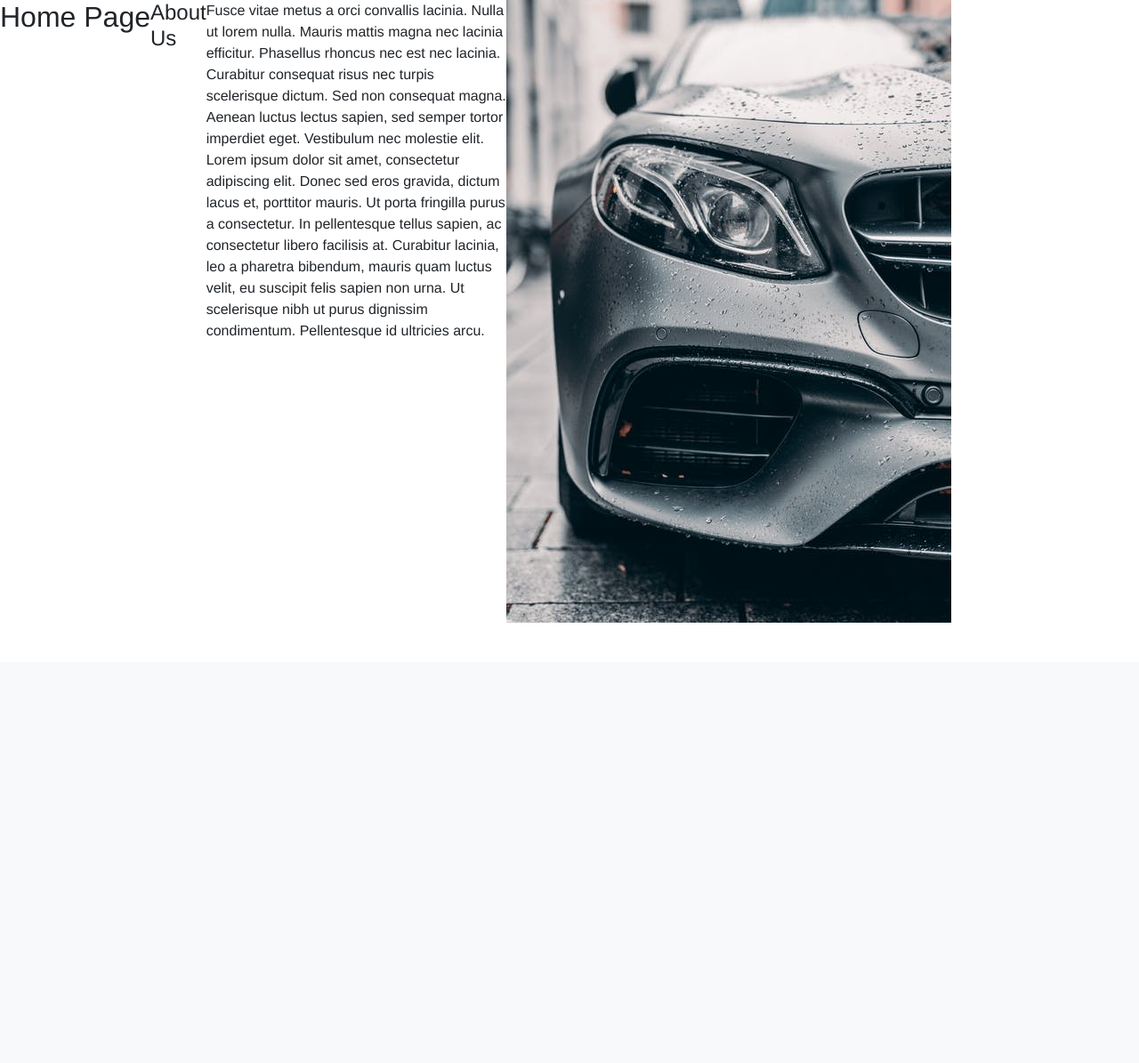
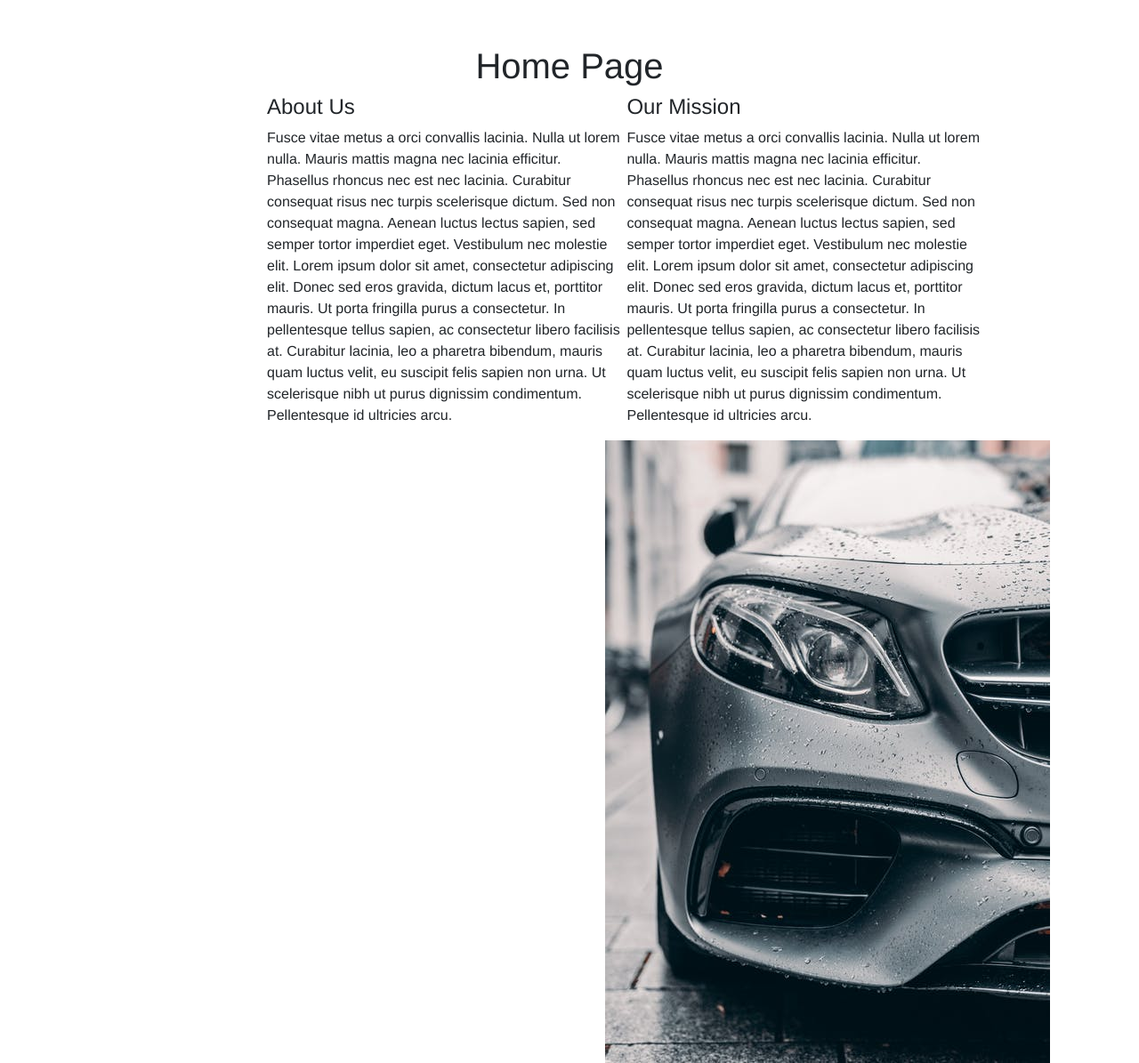
Before and after one commit to kaloyan03/Django-Project-Cars, a Django app: page / in a window 1280 px wide. Shown: the part 56-1251 px from the top of the page at 89% size. Before the commit the page ends 756 px from the top, so only its background shows below. Run offline with Django 4.2, Linux system fonts and the light colour scheme; some libraries are stand-ins or nearby versions.

Commit message:
Added style to the home page and list cars, also added functionality in cart page by which when you haven't rented a car yet there is a title which displays that

```diff
--- a/cars_project/static/css/style.css
+++ b/cars_project/static/css/style.css
@@ -2,21 +2,35 @@
     font-family: helvetica , sans-serif;
 }
 
+.landing-page-article-about-us {
+    display: inline-block;
+    width: 400px;
+}
+
+.landing-page-article-our-mission {
+    display: inline-block;
+    width: 400px;
+}
+
 .landing-page-articles {
-    max-width: 400px;
-    display: flex;
+    margin-left: 300px;
+    display: inline-block;
 }
 
 .landing-page {
-    display: flex;
+    display: inline-block;
+    width: 100%;
+    margin-top: 50px;
 }
 
 .landing-page-title {
     text-align: center;
+    font-size: 40px;
 }
 
 .landing-page-image {
     float: right;
+    margin-right: 100px;
 }
 
 .login-page {
@@ -160,3 +174,22 @@
     margin: 0 auto;
     margin-top: 25px;
 }
+
+
+.cars-rent-cart-page .empty-cart-title {
+    width: 500px;
+    margin: 0 auto;
+    margin-top: 300px;
+    font-size: 50px;
+
+}
+
+.car-card {
+    margin-right: 75px;
+}
+
+.list-cars-page .cards{
+    display: inline-flex;
+    justify-content: center;
+    margin: 75px;
+}
--- a/cars_project/templates/landing_page.html
+++ b/cars_project/templates/landing_page.html
@@ -8,11 +8,21 @@
     <section class="landing-page">
         <h2 class="landing-page-title">Home Page</h2>
 
+
         <article class="landing-page-articles">
-            <h4 class="landing-page-articles-title">About Us</h4>
+            <article class="landing-page-article-about-us">
+            <h4 class="landing-page-article-about-us-title">About Us</h4>
 
-            <p class="landing-page-articles-content">Fusce vitae metus a orci convallis lacinia. Nulla ut lorem nulla. Mauris mattis magna nec lacinia efficitur. Phasellus rhoncus nec est nec lacinia. Curabitur consequat risus nec turpis scelerisque dictum. Sed non consequat magna. Aenean luctus lectus sapien, sed semper tortor imperdiet eget. Vestibulum nec molestie elit. Lorem ipsum dolor sit amet, consectetur adipiscing elit. Donec sed eros gravida, dictum lacus et, porttitor mauris. Ut porta fringilla purus a consectetur. In pellentesque tellus sapien, ac consectetur libero facilisis at. Curabitur lacinia, leo a pharetra bibendum, mauris quam luctus velit, eu suscipit felis sapien non urna. Ut scelerisque nibh ut purus dignissim condimentum. Pellentesque id ultricies arcu.</p>
+            <p class="landing-page-article-about-us-content">Fusce vitae metus a orci convallis lacinia. Nulla ut lorem nulla. Mauris mattis magna nec lacinia efficitur. Phasellus rhoncus nec est nec lacinia. Curabitur consequat risus nec turpis scelerisque dictum. Sed non consequat magna. Aenean luctus lectus sapien, sed semper tortor imperdiet eget. Vestibulum nec molestie elit. Lorem ipsum dolor sit amet, consectetur adipiscing elit. Donec sed eros gravida, dictum lacus et, porttitor mauris. Ut porta fringilla purus a consectetur. In pellentesque tellus sapien, ac consectetur libero facilisis at. Curabitur lacinia, leo a pharetra bibendum, mauris quam luctus velit, eu suscipit felis sapien non urna. Ut scelerisque nibh ut purus dignissim condimentum. Pellentesque id ultricies arcu.</p>
         </article>
+
+        <article class="landing-page-article-our-mission">
+            <h4 class="landing-page-article-our-mission-title">Our Mission</h4>
+
+            <p class="landing-page-article-our-mission-content">Fusce vitae metus a orci convallis lacinia. Nulla ut lorem nulla. Mauris mattis magna nec lacinia efficitur. Phasellus rhoncus nec est nec lacinia. Curabitur consequat risus nec turpis scelerisque dictum. Sed non consequat magna. Aenean luctus lectus sapien, sed semper tortor imperdiet eget. Vestibulum nec molestie elit. Lorem ipsum dolor sit amet, consectetur adipiscing elit. Donec sed eros gravida, dictum lacus et, porttitor mauris. Ut porta fringilla purus a consectetur. In pellentesque tellus sapien, ac consectetur libero facilisis at. Curabitur lacinia, leo a pharetra bibendum, mauris quam luctus velit, eu suscipit felis sapien non urna. Ut scelerisque nibh ut purus dignissim condimentum. Pellentesque id ultricies arcu.</p>
+        </article>
+        </article>
+
 
         <article class="landing-page-image">
             <img src="../static/images/pexels-photo-3264504.jpeg" alt="Car photo">
--- a/cars_project/templates/rent/rent_car_page.html
+++ b/cars_project/templates/rent/rent_car_page.html
@@ -3,7 +3,7 @@
 {% load static %}
 
 {% block js %}
-    <script src="{% static 'js/app.js' %}" type="module"></script>
+{#    <script src="{% static 'js/rent_car_page.js' %}" type="module"></script>#}
 {% endblock %}
 
 {% block content %}
```
Also changed, not shown: cars_project/static/js/cart_page.js (added, +14 -0 lines), cars_project/static/js/rent_car_page.js (renamed from cars_project/static/js/app.js, +0 -16 lines), cars_project/templates/cars/list_cars_page.html (+6 -1 lines), cars_project/templates/rent/cars_rent_cart.html (+12 -4 lines).
